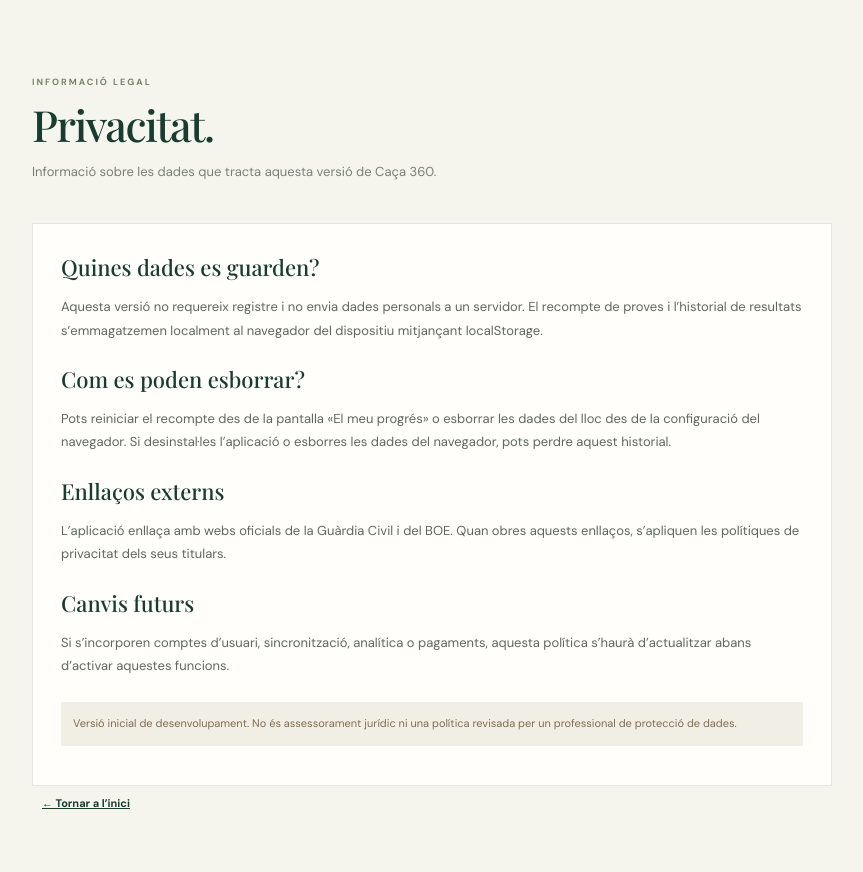
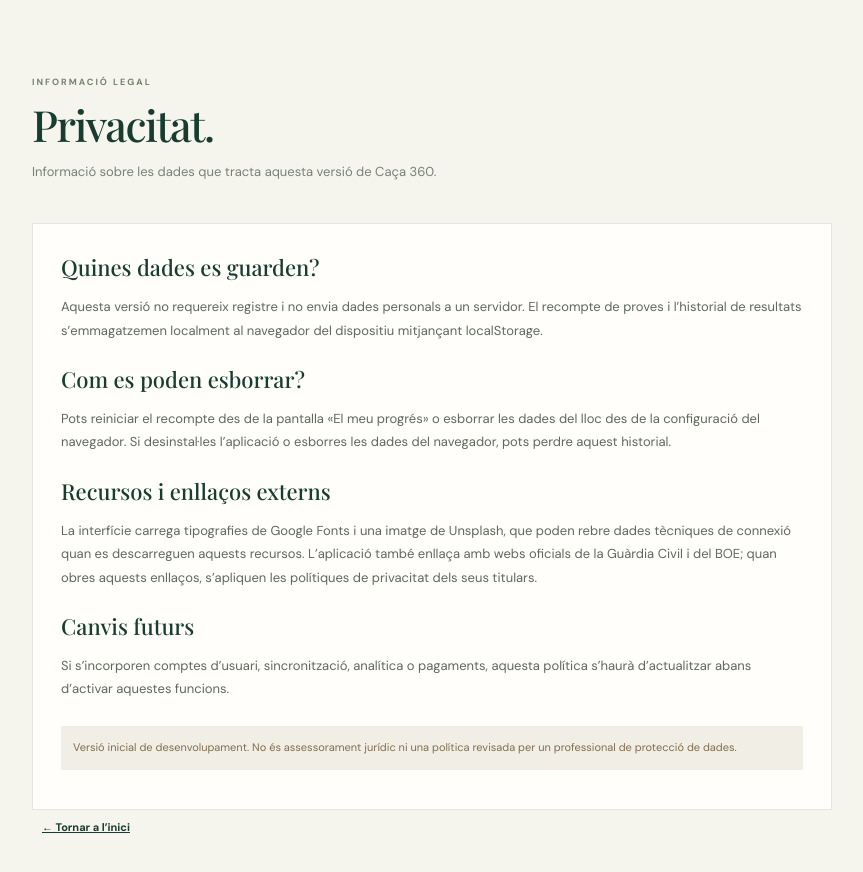
Before and after one commit to albertracaj-dotcom/Ca-a360, a Next.js app: page /privacy in a window 1280 px wide. Shown: the top 872 px of the page, without its empty margins (46-909 px from the left). Built offline with nearby package versions, Linux system fonts and the light colour scheme; a web font is replaced by a local one.

Commit message:
Disclose third-party fonts and imagery in privacy draft

```diff
--- a/src/app/privacy/page.tsx
+++ b/src/app/privacy/page.tsx
@@ -10,8 +10,8 @@ export default function PrivacyPage() {
       <p>Aquesta versió no requereix registre i no envia dades personals a un servidor. El recompte de proves i l’historial de resultats s’emmagatzemen localment al navegador del dispositiu mitjançant localStorage.</p>
       <h2>Com es poden esborrar?</h2>
       <p>Pots reiniciar el recompte des de la pantalla «El meu progrés» o esborrar les dades del lloc des de la configuració del navegador. Si desinstal·les l’aplicació o esborres les dades del navegador, pots perdre aquest historial.</p>
-      <h2>Enllaços externs</h2>
-      <p>L’aplicació enllaça amb webs oficials de la Guàrdia Civil i del BOE. Quan obres aquests enllaços, s’apliquen les polítiques de privacitat dels seus titulars.</p>
+      <h2>Recursos i enllaços externs</h2>
+      <p>La interfície carrega tipografies de Google Fonts i una imatge de Unsplash, que poden rebre dades tècniques de connexió quan es descarreguen aquests recursos. L’aplicació també enllaça amb webs oficials de la Guàrdia Civil i del BOE; quan obres aquests enllaços, s’apliquen les polítiques de privacitat dels seus titulars.</p>
       <h2>Canvis futurs</h2>
       <p>Si s’incorporen comptes d’usuari, sincronització, analítica o pagaments, aquesta política s’haurà d’actualitzar abans d’activar aquestes funcions.</p>
       <p className="legal-note">Versió inicial de desenvolupament. No és assessorament jurídic ni una política revisada per un professional de protecció de dades.</p>
```
